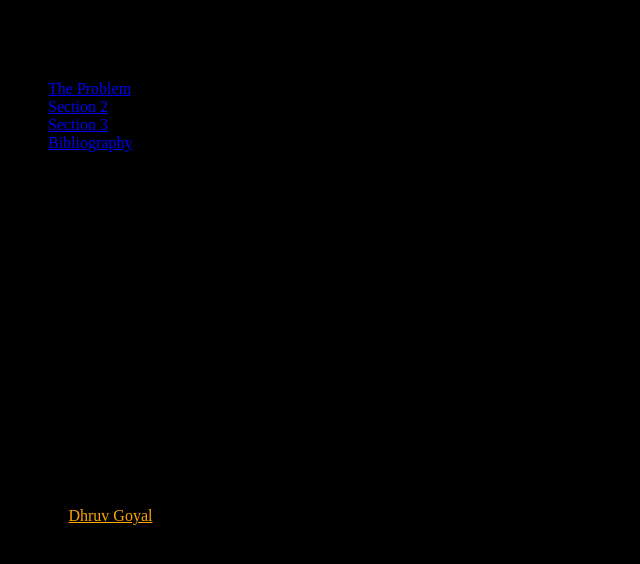
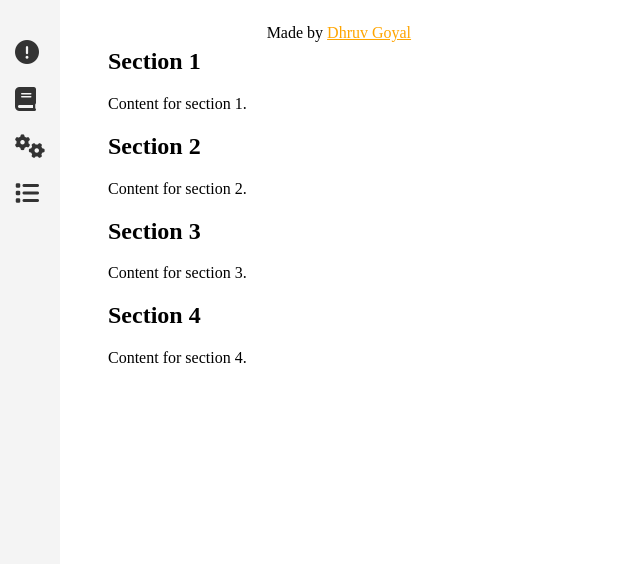
Before and after one commit to MasterDhruvGoyal/SpreadingStem, a plain HTML site: page index.html in a window 1280 px wide. Shown: the whole page, without its empty margins (0-640 px from the left). Drawn offline with Linux system fonts and the light colour scheme.

Commit message:
nav bar change

```diff
--- a/index.html
+++ b/index.html
@@ -6,22 +6,20 @@
     <title>Stem Education</title>
     <link rel="stylesheet" href="styles.css">
     <script src="main.js"></script>
+    <link rel="stylesheet" href="https://cdnjs.cloudflare.com/ajax/libs/font-awesome/6.0.0-beta3/css/all.min.css">
 </head>
 <body>
-    <header>
-        <h1>Stem Education</h1>
-    </header>
+    <aside>
+        <nav>
+            <ul>
+                <li><a href="#section1"><i class="fas fa-exclamation-circle"></i></a></li>
+                <li><a href="#section2"><i class="fas fa-book"></i></a></li>
+                <li><a href="#section3"><i class="fas fa-cogs"></i></a></li>
+                <li><a href="#section4"><i class="fas fa-list"></i></a></li>
+            </ul>
+        </nav>
+    </aside>
     <main>
-        <aside>
-            <nav>
-                <ul>
-                    <li><a href="#section1">The Problem</a></li>
-                    <li><a href="#section2">Section 2</a></li>
-                    <li><a href="#section3">Section 3</a></li>
-                    <li><a href="#section4">Bibliography</a></li>
-                </ul>
-            </nav>
-        </aside>
         <section id="section1">
             <h2>Section 1</h2>
             <p>Content for section 1.</p>
--- a/styles.css
+++ b/styles.css
@@ -1,5 +1,33 @@
 body {
-    background-color: black;
+    display: flex;
+}
+aside {
+    position: fixed;
+    top: 0;
+    left: 0;
+    height: 100%;
+    width: 60px;
+    background-color: #f4f4f4;
+    display: flex;
+    flex-direction: column;
+    align-items: center;
+    padding-top: 20px;
+}
+aside nav ul {
+    list-style: none;
+    padding: 0;
+}
+aside nav ul li {
+    margin: 20px 0;
+}
+aside nav ul li a {
+    color: #333;
+    font-size: 24px;
+    text-decoration: none;
+}
+main {
+    margin-left: 80px;
+    padding: 20px;
 }
 
 #email{
```
